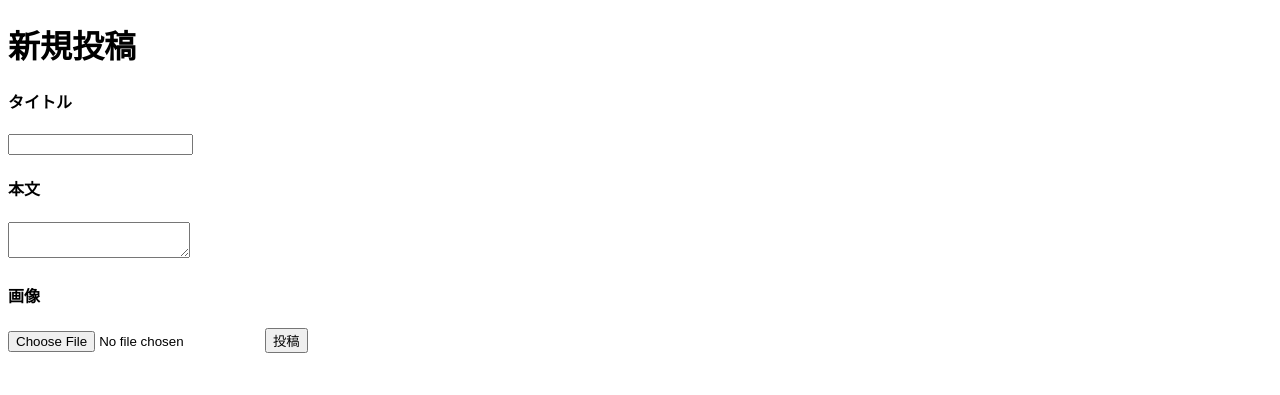
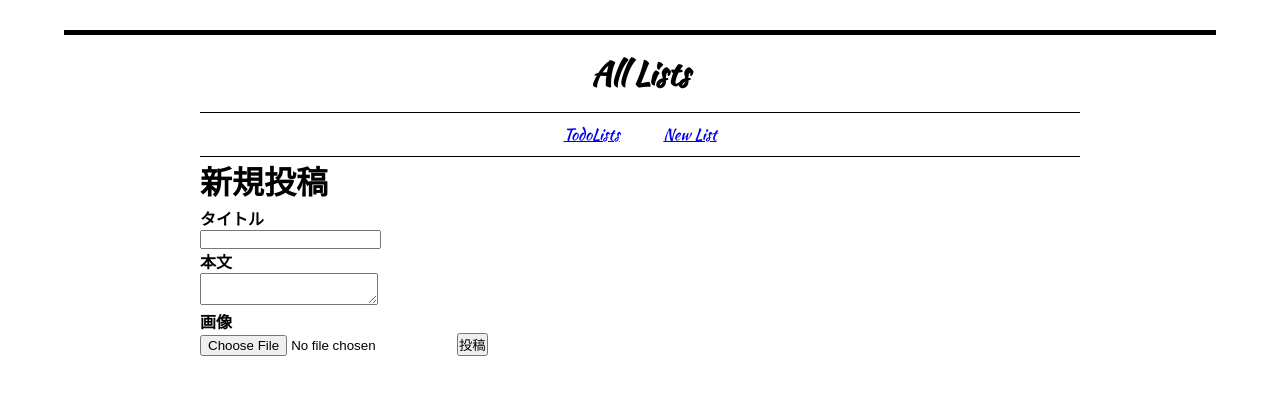
Before and after one commit to giver-yell/railsBasic, a Rails app: page /todolists/new in a window 1280 px wide. Shown: the top 395 px of the page. Run offline with Rails 7, Linux system fonts and the light colour scheme; style sheets or scripts are compiled from the project's sources; parts of the project's set-up code (start-up, migrations or seed data) failed here and were passed over.

Commit message:
デザイン #3

```diff
--- a/web_app/app/assets/stylesheets/application.css
+++ b/web_app/app/assets/stylesheets/application.css
@@ -13,3 +13,85 @@
  *= require_tree .
  *= require_self
  */
+
+* {
+  margin: 0;
+  padding: 0;
+  box-sizing: border-box;
+}
+
+header, h1, nav, .list-comment {
+  font-family: 'Kaushan Script', cursive, sans-serif;
+}
+
+
+header {
+  width: 90%;
+  padding: 15px 0;
+  margin: 30px auto 0;
+  text-align: center;
+  border-top: solid 5px #000000;
+}
+
+header .headline {
+  font-size: 32px;
+}
+
+nav {
+  width: 880px;
+  margin: 0 auto;  border-top: solid 0.7px #000000;
+  border-bottom: solid 0.7px #000000;
+}
+
+.nav-list {
+  text-align: center;
+  padding: 10px 0;
+  margin: 0 auto;
+}
+
+.nav-list-item {
+  list-style: none;
+  display: inline-block;
+  margin: 0 20px;
+}
+
+main {
+  width: 880px;
+  margin: 0 auto;
+}
+
+.list-wrap {
+  display: flex;
+  flex-wrap: wrap;
+}
+
+.list-box {
+  width: 200px;
+  height: 250px;
+  margin: 10px;
+  position: relative;
+}
+
+.list-comment {
+  width: 200px;
+  position: absolute;
+  left: 0;
+  bottom: 0;
+}
+
+.list-body {
+  color: gray;
+  font-size: 12px;
+  display: block;
+  overflow: hidden;
+  white-space: nowrap;
+  text-overflow: ellipsis;
+}
+
+.list-title {
+  font-size: 18px;
+  display: block;
+  overflow: hidden;
+  white-space: nowrap;
+  text-overflow: ellipsis;
+}
--- a/web_app/app/views/layouts/application.html.erb
+++ b/web_app/app/views/layouts/application.html.erb
@@ -7,9 +7,26 @@
 
     <%= stylesheet_link_tag    'application', media: 'all', 'data-turbolinks-track': 'reload' %>
     <%= javascript_include_tag 'application', 'data-turbolinks-track': 'reload' %>
+
+    <link href="https://fonts.googleapis.com/css?family=Kaushan+Script" rel="stylesheet">
   </head>
 
   <body>
-    <%= yield %>
+    <header>
+      <h1 class="headline"> All Lists </h1>
+    </header>
+    <nav>
+      <ul class="nav-list">
+        <li class="nav-list-item">
+          <%= link_to "TodoLists", todolists_path %>
+        </li>
+        <li class="nav-list-item">
+          <%= link_to "New List", todolists_new_path %>
+        </li>
+      </ul>
+    </nav>
+    <main>
+      <%= yield %>
+    </main>
   </body>
 </html>
```
Also changed, not shown: web_app/app/views/todolists/index.html.erb (+9 -7 lines).
